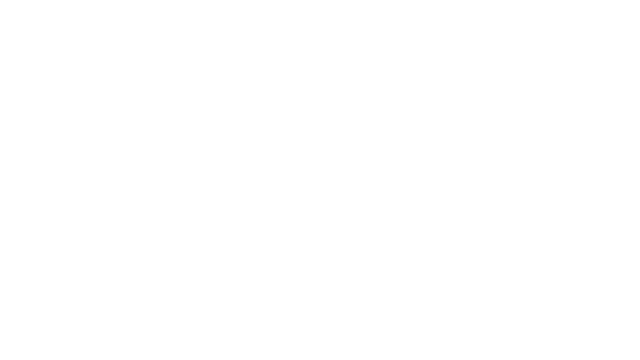
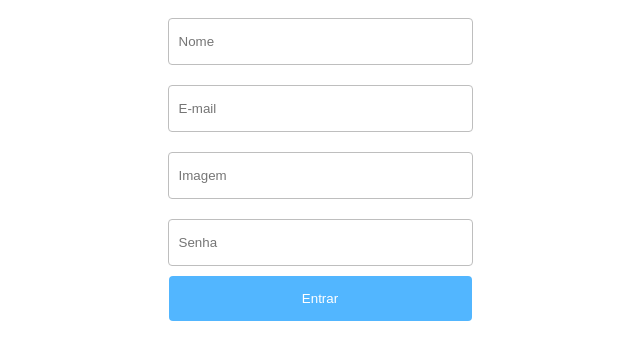
Before and after one commit to allefgoncalves/Trackit, a React (Vite) app: page /cadastro in a window 1280 px wide. Shown: the top 360 px of the page, without its empty margins (320-960 px from the left). Built offline with nearby package versions, Linux system fonts and the light colour scheme.

Commit message:
layout Register

```diff
--- a/src/App.jsx
+++ b/src/App.jsx
@@ -1,5 +1,5 @@
 import Historic from './componets/Historic/Historic'
-import HomePage from './componets/HomePage/HomePgage';
+import HomePage from './componets/HomePage/HomePage';
 import Register from './componets/Register/Register';
 import Habits from './componets/Habits/Habits';
 import Today from './componets/Today/Today'
--- a/src/componets/HomePage/HomePgage.jsx
+++ b/src/componets/HomePage/HomePage.jsx
@@ -1,9 +1,8 @@
 import {useParams, Navigate, Link} from "react-router-dom";
-import { useState, useEffect } from 'react';
-import axios from 'axios';
 import styled from 'styled-components';
-import logo from './../../assets/logo.png';
+import logoIMG from './../../assets/logo.png';
 import LoginPage from './Login';
+import Containerhome from "../style/Containerhome";
 
 
 export default function HomePage(){
@@ -17,17 +16,6 @@
     );
 }
 
-const Containerhome =styled.div`
-    display: flex;
-    flex-direction: column;
-    justify-content: center;
-    align-items: center;
-    img{
-        width: 180px;
-        height: 178px;
-        margin: 68px auto 36px;
-    }
-`
 const StyledLink = styled(Link)`
   height: 40px;
   display: flex;
--- a/src/componets/HomePage/Login.jsx
+++ b/src/componets/HomePage/Login.jsx
@@ -1,7 +1,6 @@
 import {useParams, Navigate, Link, useNavigate} from "react-router-dom";
 import { useState, useEffect } from 'react';
-
-import styled from 'styled-components';
+import { Input, Button, ContainerInput } from '../style/Input';
 
 export default function LoginPage({setToken}){
     const Navigate = useNavigate();
@@ -52,46 +51,3 @@
         </ContainerInput>
     );
 }
-
-const ContainerInput =styled.div`
-    form{
-        display: flex;
-        flex-direction: column;
-        align-items: center;
-        justify-content: center;
-    }
-
-`
-
-const Input = styled.input`
-  height: 45px;
-  width: 283px;
-  border: 1px solid #BEBEBE;
-  background-color: #FFFFFF;
-  color: #222222;
-  font-family: 'Lexend Deca', sans-serif;
-  padding: 0px 10px;
-  margin: 10px auto;
-  border-radius: 4px;
-
-  ::placeholder {
-    color: #222222;
-    font-family: 'Lexend Deca', sans-serif;
-  }
-`
-
-const Button = styled.button`
-  height: 45px;
-  width: 303px;
-  background-color: ${(props) => typeof props.active !== 'boolean' || props.active ? "#52B6FF" : "#888"};
-  color: #FFFFFF;
-  font-family: 'Lexend Deca', sans-serif;
-  padding: 14px;
-  ${(props) => !props.noMargin && "margin-bottom: 10px;"}
-  border-radius: 4px;
-  border: none;
-  display: flex;
-  align-items: center;
-  justify-content: center;
-  cursor: pointer;
-`
--- a/src/componets/Register/Register.jsx
+++ b/src/componets/Register/Register.jsx
@@ -1,7 +1,67 @@
+import {useParams, Navigate, Link, useNavigate} from "react-router-dom";
+import { useState, useEffect } from 'react';
+import { Input, Button, ContainerInput } from '../style/Input';
 
-export default function Register(){
+export default function LoginPage({setToken}){
+    const Navigate = useNavigate();
+    const [form, setForm] = useState({name:"", email:"", image:"", password:""});
+
+    function login(e){
+
+        e.preventDefault();
+
+        const user ={
+          email,
+          password
+        }
+        //trocar url
+        const URL = 'https://mock-api.driven.com.br/api/v2/camppi/auth/login';
+
+        const promise = axios.post(URL, user);
+        promise.then( resp => {
+          console.log(resp.data);//verificar resposta da API
+          setToken(resp.data.token);
+          Navigate("/");
+        });
+        // promise.catch( erro => alert(erro.response.data.message));
+        promise.catch( erro => console.log(erro));
+      }
+
+
     return(
-        <>
-        </>
+        <ContainerInput>
+            <form onSubmit={login}>
+                <Input
+                    type="text"
+                    placeholder="Nome"
+                    required
+                    // onChange={ e => setName(e.target.value)}
+                    onChange={ e => setForm({...form, name:e.target.value}) }
+                    value={form.name}
+                />
+                <Input
+                    type="email"
+                    placeholder="E-mail"
+                    required
+                    onChange={ e => setForm({...form, email:e.target.value})}
+                    value={form.email}
+                />
+                <Input
+                    type="url"
+                    placeholder="Imagem"
+                    required
+                    onChange={ e => setForm({...form, image:e.target.value})}
+                    value={form.image}
+                />
+                <Input
+                    type="password"
+                    placeholder="Senha"
+                    required
+                    onChange={ e => setForm({...form, password:e.target.value})}
+                    value={form.password}
+                />
+                <Button type="submit">Entrar</Button>
+            </form>
+        </ContainerInput>
     );
 }
--- /dev/null
+++ b/src/componets/style/Containerhome.js
@@ -0,0 +1,15 @@
+import { styled } from 'styled-components';
+
+const Containerhome =styled.div`
+    display: flex;
+    flex-direction: column;
+    justify-content: center;
+    align-items: center;
+    img{
+        width: 180px;
+        height: 178px;
+        margin: 68px auto 36px;
+        background-color: red;
+    }
+`
+export default Containerhome;
--- /dev/null
+++ b/src/componets/style/Input.js
@@ -0,0 +1,45 @@
+import { styled } from 'styled-components';
+
+export const ContainerInput =styled.div`
+    form{
+        display: flex;
+        flex-direction: column;
+        align-items: center;
+        justify-content: center;
+    }
+
+`
+
+
+ export const Input = styled.input`
+  height: 45px;
+  width: 283px;
+  border: 1px solid #BEBEBE;
+  background-color: #FFFFFF;
+  color: #222222;
+  font-family: 'Lexend Deca', sans-serif;
+  padding: 0px 10px;
+  margin: 10px auto;
+  border-radius: 4px;
+
+  ::placeholder {
+    color: #222222;
+    font-family: 'Lexend Deca', sans-serif;
+  }
+`
+
+export const Button = styled.button`
+  height: 45px;
+  width: 303px;
+  background-color: ${(props) => typeof props.active !== 'boolean' || props.active ? "#52B6FF" : "#888"};
+  color: #FFFFFF;
+  font-family: 'Lexend Deca', sans-serif;
+  padding: 14px;
+  ${(props) => !props.noMargin && "margin-bottom: 10px;"}
+  border-radius: 4px;
+  border: none;
+  display: flex;
+  align-items: center;
+  justify-content: center;
+  cursor: pointer;
+`
```
Also changed, not shown: src/componets/Register/RegisterPage.jsx (added, +19 -0 lines).
